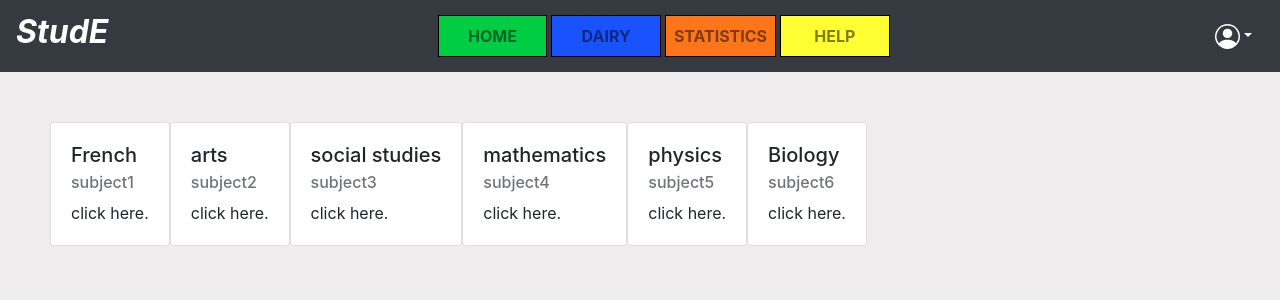
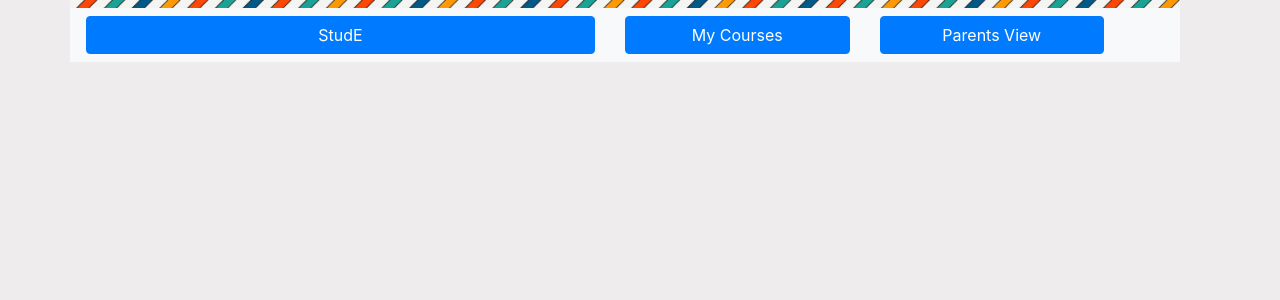
Before and after one commit to bala-sundeep-d/StudE, a React (Create React App) app in the folder client/: page / in a window 1280 px wide. Shown: the top 300 px of the page. Built offline with nearby package versions, Linux system fonts and the light colour scheme.

Commit message:
basic setup for Navbar

```diff
--- a/client/src/components/App.js
+++ b/client/src/components/App.js
@@ -1,5 +1,5 @@
 import { Container, Row, Col } from 'react-bootstrap';
-import MainNav from './MainNav';
+import TopNavbar from './TopNavbar/topnavbar.component'
 import SideNav from './SideNav';
 import Content from './Content';
 
@@ -11,13 +11,7 @@ function App() {
       <Container fluid="true">
         <Row>
           <Col>
-              <MainNav/>
-            </Col>
-          </Row>
-          <Row>
-            <Col>
-              { showSideNav && <SideNav/>}
-              <Content/>
+            <TopNavbar />
           </Col>
         </Row>
       </Container>
--- /dev/null
+++ b/client/src/components/TopNavbar/topnavbar.component.jsx
@@ -0,0 +1,32 @@
+import React from 'react';
+import { Container, Row, Col, Navbar, Button } from 'react-bootstrap';
+import './topnavbar.style.css';
+
+class TopNavbar extends React.Component {
+
+    render() {
+        return (
+            <Container>
+                <div className="topColorBorder"></div>
+                <Navbar bg="light" expand="lg">
+                    <Row>
+                        <Col sm={6}>
+                            <Button> StudE</Button>
+                        </Col>
+                        <Col sm={6}>
+                            <Row>
+                                <Col>
+                                    <Button>My Courses</Button>
+                                </Col>
+                                <Col>
+                                    <Button>Parents View</Button>
+                                </Col>
+                            </Row>
+                        </Col>
+                    </Row>
+                </Navbar>
+            </Container>
+        );
+    }
+}
+export default TopNavbar;
--- /dev/null
+++ b/client/src/components/TopNavbar/topnavbar.style.css
@@ -0,0 +1,16 @@
+.topColorBorder{
+    background-image: url("./images/navbarTopBackground.jpg");
+    background-repeat: repeat-x;
+    padding: 1px;
+    width: 100%;
+    height: 8px;
+    background-size: 25%;
+}
+.row{
+    width: 100%;
+}
+.btn{
+    width: 100%;
+}
+.navbar{
+}
```
Also changed, not shown: client/src/components/ColourButton/colourbutton.component.jsx (added, +11 -0 lines), client/src/components/ColourButton/colourbutton.style.css (added), client/src/components/TopNavbar/images/navbarTopBackground.jpg (added). Lines whose indentation alone changed are shown as unchanged.
